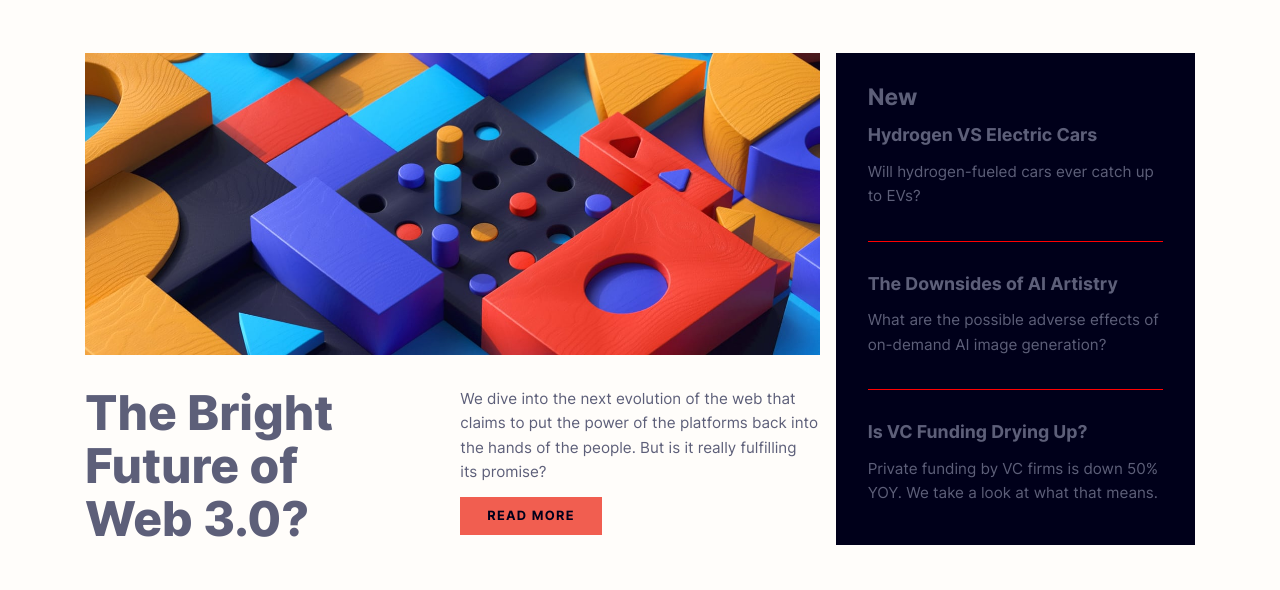
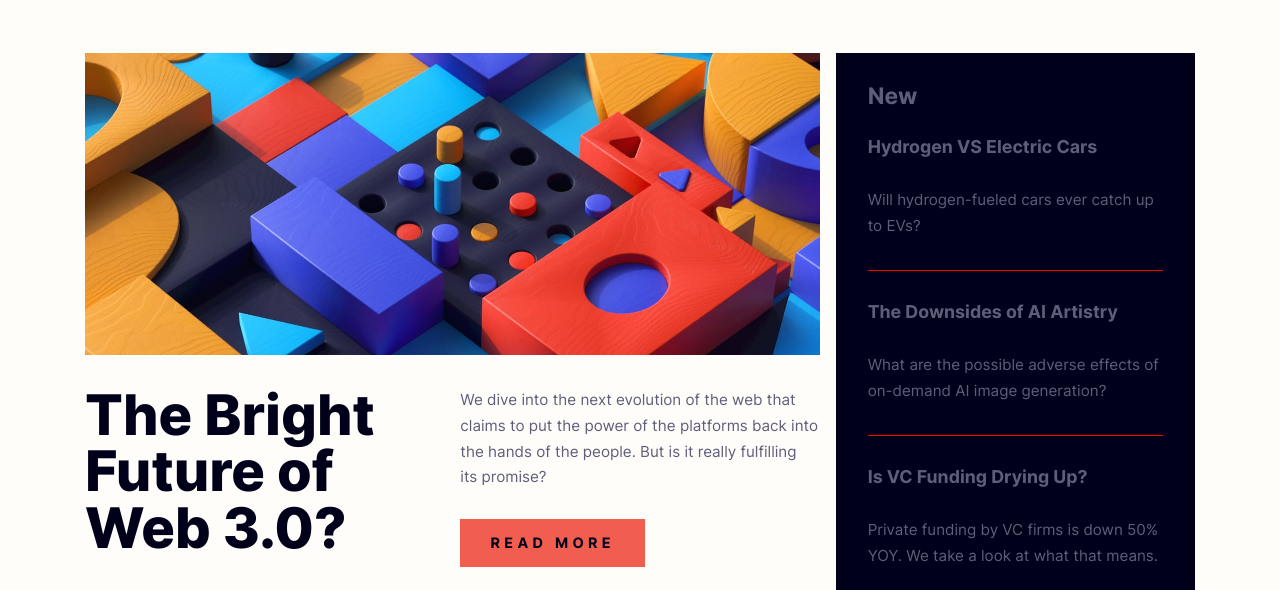
Before and after one commit to dtokayev/news-homepage, a plain HTML site: page index.html in a window 1280 px wide. Shown: the part 131-721 px from the top of the page. Drawn offline with Linux system fonts and the light colour scheme.

Commit message:
fix featured section sizes and colors

```diff
--- a/css/styles.css
+++ b/css/styles.css
@@ -20,6 +20,7 @@
   --fw-semi-bold: 700;
   --fw-bold: 800;
 
+  --fs-300: .9rem;
   --fs-400: .95rem;
 }
 
@@ -42,7 +43,7 @@
 
 body {
   /* 4. Add accessible line-height */
-  line-height: 1.6;
+  line-height: 1.7;
   /* 5. Improve text rendering */
   -webkit-font-smoothing: antialiased;
 }
@@ -72,7 +73,7 @@ h1, h2, h3, h4, h5, h6 {
 }
 
 h1, h2, h3, h4 {
-  line-height: 1.1;
+  line-height: 1.01;
 }
 
 :where(h1, h2, h3, h4) > a {
@@ -113,7 +114,7 @@ main {
 }
 
 .flow > * + * {
-  margin-block-start: 1em;
+  margin-block-start: 2em;
 }
 
 .section {
@@ -205,8 +206,9 @@ body {
   }
 
   .featured__title {
-    font-size: 3rem;
+    font-size: 3.5rem;
     font-weight: var(--fw-bold);
+    color: var(--very-dark-blue);
   }
 }
 
@@ -215,12 +217,12 @@ body {
   cursor: pointer;
   background-color: var(--soft-red);
   color: var(--very-dark-blue);
-  padding: .7em 2.1em;
+  padding: .8em 2.1em;
   text-decoration: none;
   text-transform: uppercase;
   font-weight: var(--fw-semi-bold);
-  font-size: .8rem;
-  letter-spacing: .1em;
+  font-size: var(--fs-300);
+  letter-spacing: .3em;
 
   &:hover,
   &:focus-visible {
```
